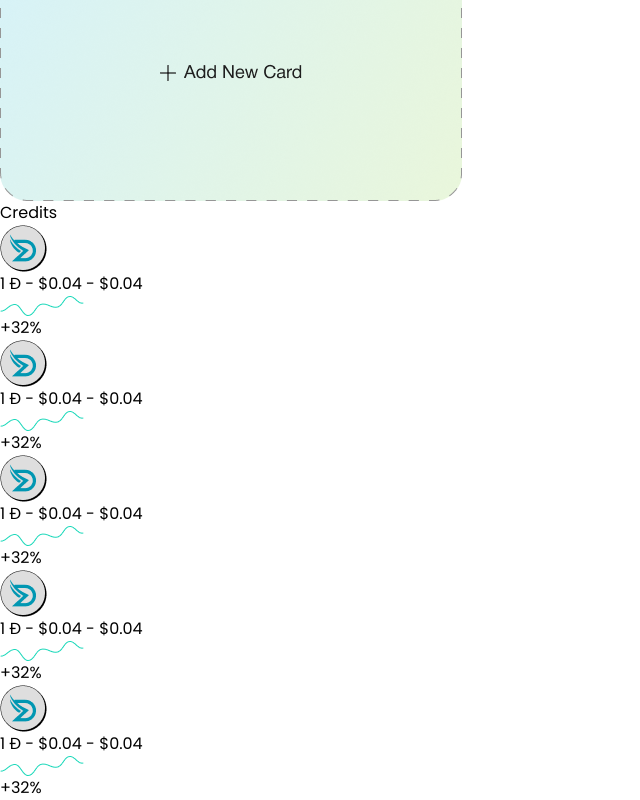
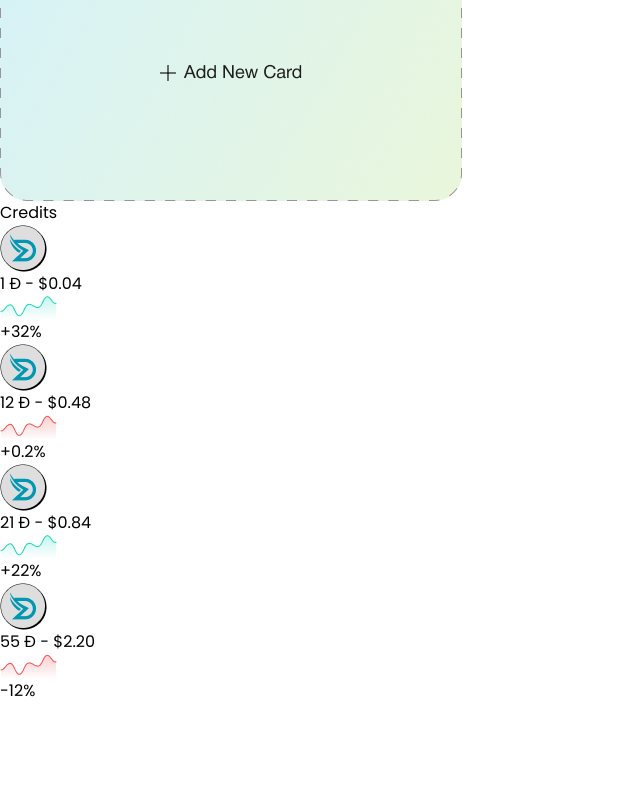
Before and after one commit to talha2224/Dong, a React (Vite) app: page /buy in a window 1280 px wide. Shown: the part 1780-2580 px from the top of the page, without its empty margins (0-640 px from the left). After the commit the page ends 2483 px from the top, so only its background shows below. Built offline with nearby package versions, Linux system fonts and the light colour scheme.

Commit message:
changes done

```diff
--- a/src/pages/BuyPage.jsx
+++ b/src/pages/BuyPage.jsx
@@ -1,21 +1,18 @@
 import React, { useState } from 'react'
 import DashboardNav from '../components/DashboardNav'
 import Coin from '../assets/coin.png'
-import Line from '../assets/line.png'
 import Cards from '../assets/visa.png'
 import MasterCard from '../assets/mastercard.png'
 import Add from '../assets/add.png'
 import { FaAngleRight } from "react-icons/fa6";
 import { ImCross } from "react-icons/im";
-import { MdOutlineArrowOutward } from 'react-icons/md'
 import { FaEye } from 'react-icons/fa'
-
+import Pos from '../assets/pos.png'
+import Neg from '../assets/neg.png'
 const BuyPage = () => {
 
     const [openModel, setopenModel] = useState(false)
     const [isDropdownOpen, setIsDropdownOpen] = useState(false);
-
-    const data = [1, 2, 3, 4, 5]
 
     return (
 
@@ -80,7 +77,7 @@ const BuyPage = () => {
                     <img src={Add} alt="" className='mt-3 cursor-pointer' onClick={() => setopenModel(!openModel)} />
                 </div>
 
-                <div className='w-[25rem] mt-2'>
+                <div className='w-[25rem] mt-2 mb-4 sm:mb-0'>
 
 
                     <div className='w-[100%] bg-[#FAF8F8] rounded-3xl shadow-xl border border-[#FFFEFE] py-3 px-5'>
@@ -89,26 +86,69 @@ const BuyPage = () => {
 
                         <div className='mt-3'>
 
-                            {
-                                data?.map((item, index) => (
-                                    <div key={item} className='flex justify-between items-start mt-3'>
+                            <div className='flex justify-between items-start mt-3'>
 
                                 <div className='flex gap-x-3 items-center'>
                                     <img src={Coin} alt="" className='h-[2rem]' />
                                     <div>
-                                                <h1 className='font-medium'>1 Đ - $0.04 - <span className='text-[#a7a7a7] text-sm'>$0.04</span></h1>
+                                        <h1 className='font-medium'>1 Đ - <span className='text-[#a7a7a7] text-sm'>$0.04</span> </h1>
                                     </div>
                                 </div>
 
-                                        <div className='flex items-center gap-x-2'>
-                                            <img src={Line} alt="" />
-                                            <h1 className='text-[#34C759]'>+32%</h1>
+                                <div className=' flex items-center gap-x-2'>
+                                    <img src={Pos} alt="" />
+                                    <h1 className='text-[#27c249]'>+32%</h1>
                                 </div>
 
                             </div>
-                                ))
-                            }
 
+                            <div className='flex justify-between items-start mt-3'>
+
+                                <div className='flex gap-x-3 items-center'>
+                                    <img src={Coin} alt="" className='h-[2rem]' />
+                                    <div>
+                                        <h1 className='font-medium'>12 Đ - <span className='text-[#a7a7a7] text-sm'>$0.48</span> </h1>
+                                    </div>
+                                </div>
+
+                                <div className=' flex items-center gap-x-2'>
+                                    <img src={Neg} alt="" />
+                                    <h1 className='text-[#ec3434]'>+0.2%</h1>
+                                </div>
+
+                            </div>
+
+                            <div className='flex justify-between items-start mt-3'>
+
+                                <div className='flex gap-x-3 items-center'>
+                                    <img src={Coin} alt="" className='h-[2rem]' />
+                                    <div>
+                                        <h1 className='font-medium'>21 Đ - <span className='text-[#a7a7a7] text-sm'>$0.84</span> </h1>
+                                    </div>
+                                </div>
+
+                                <div className=' flex items-center gap-x-2'>
+                                    <img src={Pos} alt="" />
+                                    <h1 className='text-[#27c249]'>+22%</h1>
+                                </div>
+
+                            </div>
+
+                            <div className='flex justify-between items-start mt-3'>
+
+                                <div className='flex gap-x-3 items-center'>
+                                    <img src={Coin} alt="" className='h-[2rem]' />
+                                    <div>
+                                        <h1 className='font-medium'>55 Đ - <span className='text-[#a7a7a7] text-sm'>$2.20</span> </h1>
+                                    </div>
+                                </div>
+
+                                <div className=' flex items-center gap-x-2'>
+                                    <img src={Neg} alt="" />
+                                    <h1 className='text-[#ec3434]'>-12%</h1>
+                                </div>
+
+                            </div>
 
                         </div>
 
--- a/src/pages/HomePage.jsx
+++ b/src/pages/HomePage.jsx
@@ -10,7 +10,6 @@ import Pos from '../assets/pos.png'
 import Neg from '../assets/neg.png'
 
 import Coin from '../assets/coin.png'
-import Line from '../assets/line.png'
 import { FaEye } from "react-icons/fa";
 import { BsCash } from 'react-icons/bs';
 
--- a/src/pages/TransfferPage.jsx
+++ b/src/pages/TransfferPage.jsx
@@ -82,7 +82,7 @@ const TransfferPage = () => {
                 </div>
 
 
-                <div className='w-[100%] sm:w-[30rem] bg-[#FAF8F8] shadow-xl rounded-3xl border border-[#FFFEFE] py-3 px-5 mt-3 sm:mt-10'>
+                <div className='w-[100%] sm:w-[30rem] bg-[#FAF8F8] shadow-xl rounded-3xl border border-[#FFFEFE] py-3 px-5 mt-3 sm:mt-10 sm:mb-0 mb-4'>
 
                     <p className='text-lg mt-7'>Transfer Credits</p>
                     <p className='text-[#000] mt-4 text-sm'>User ID</p>
--- a/src/pages/WithdrawPage.jsx
+++ b/src/pages/WithdrawPage.jsx
@@ -68,7 +68,7 @@ const WithdrawPage = () => {
 
 
 
-                <div className='w-[100%] sm:w-[30rem] bg-[#FAF8F8] rounded-3xl shadow-xl border border-[#FFFEFE] py-3 px-5 mt-3 sm:mt-10'>
+                <div className='w-[100%] sm:w-[30rem] bg-[#FAF8F8] rounded-3xl shadow-xl border border-[#FFFEFE] py-3 px-5 mt-3 sm:mt-10 sm:mb-0 mb-4'>
 
                     <p className='text-xl mt-7'>Withdraw Funds</p>
                     <p className='text-[#FF8A65]'>A small fee of 1% or $5 applies when converting credits back to your currency</p>
```
Lines whose indentation alone changed are shown as unchanged.
